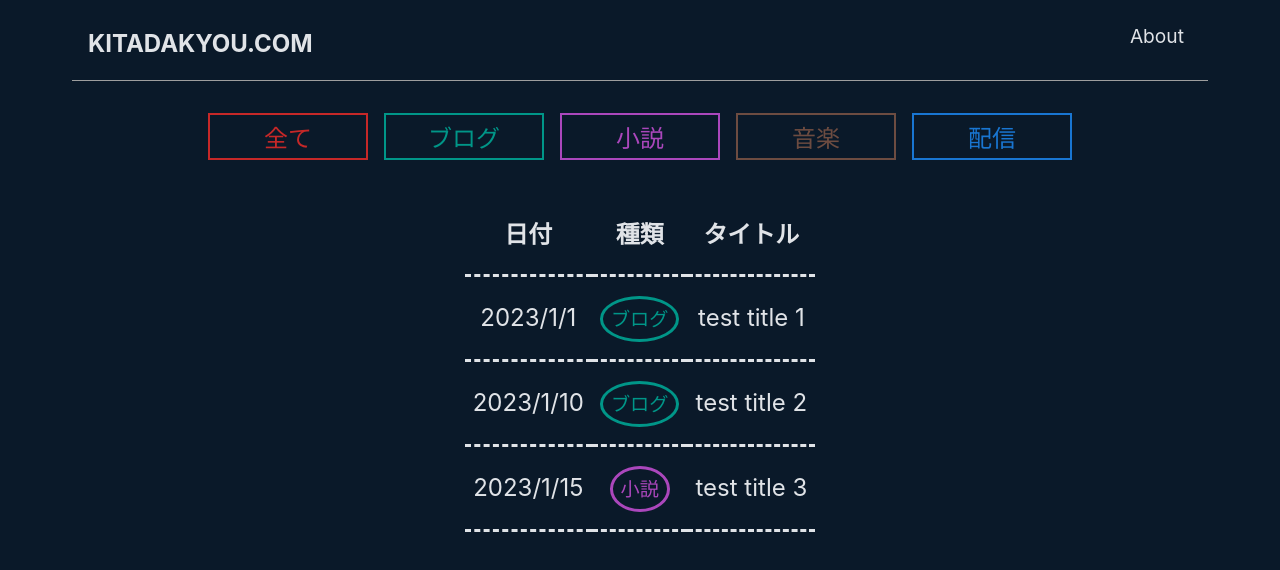
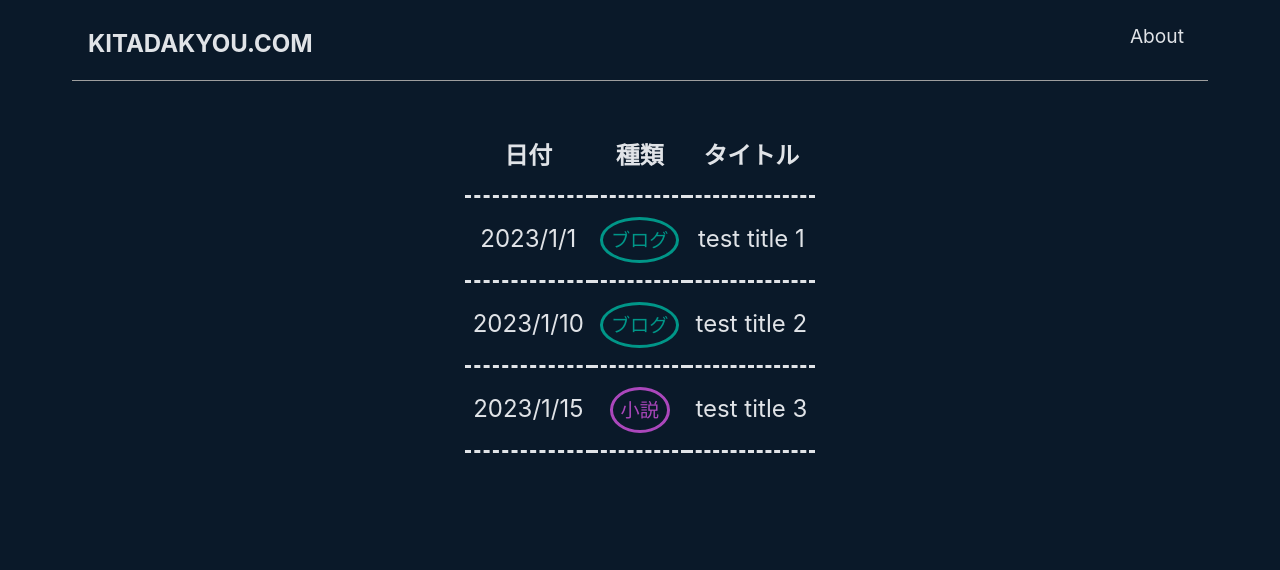
Before and after one commit to kitadakyou/kitadakyou.com, a Next.js app: page / in a window 1280 px wide. Shown: the top 570 px of the page. Built offline with nearby package versions, Linux system fonts and the light colour scheme.

Commit message:
ジャンル選択ボタンを削除

```diff
--- a/pages/index.tsx
+++ b/pages/index.tsx
@@ -1,11 +1,12 @@
-import GenreMenu from '../components/genreMenu'
+// import GenreMenu from '../components/genreMenu'
 import styles from '../styles/components/index.module.css'
 import ContentsTable from '../components/contentsTable'
 
 export default function Index () {
   return (
     <main className={styles.articles}>
-      <GenreMenu />
+      {// <GenreMenu />
+      }
       <ContentsTable />
     </main>
   )
```
